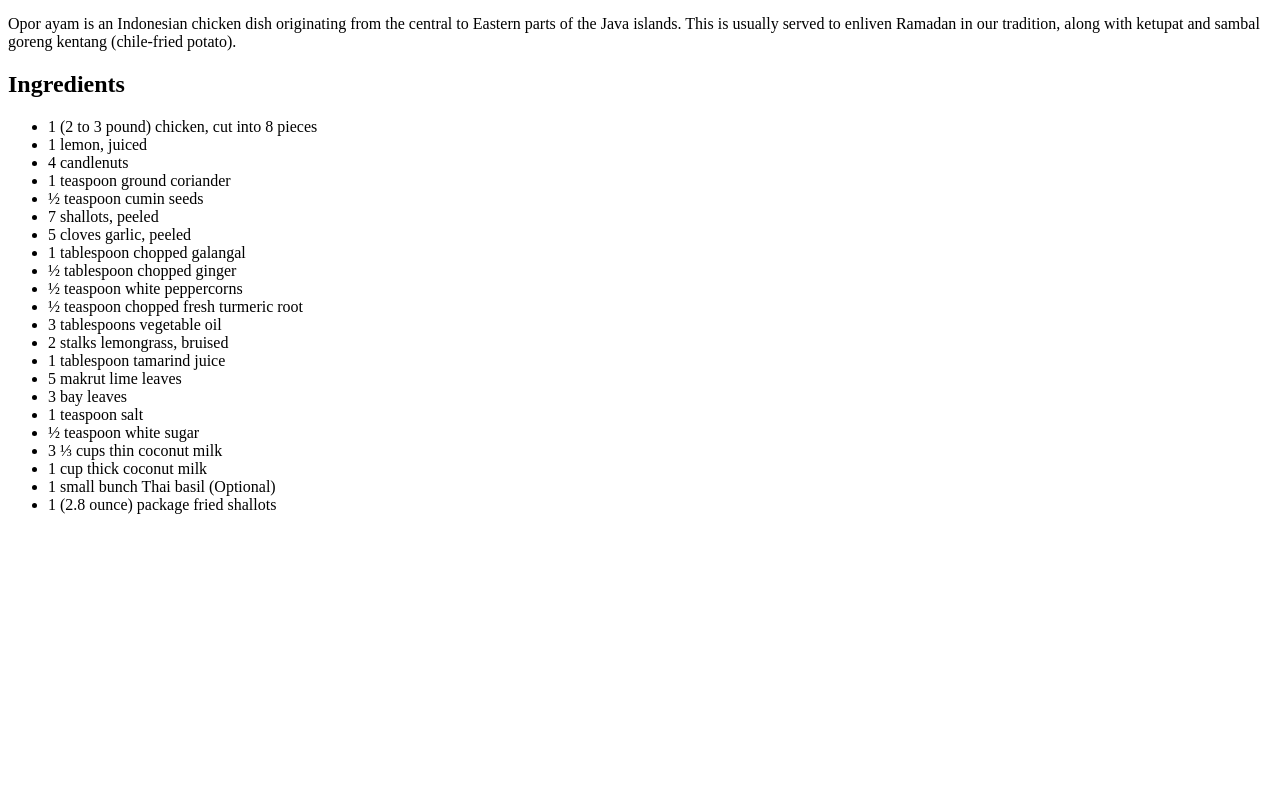
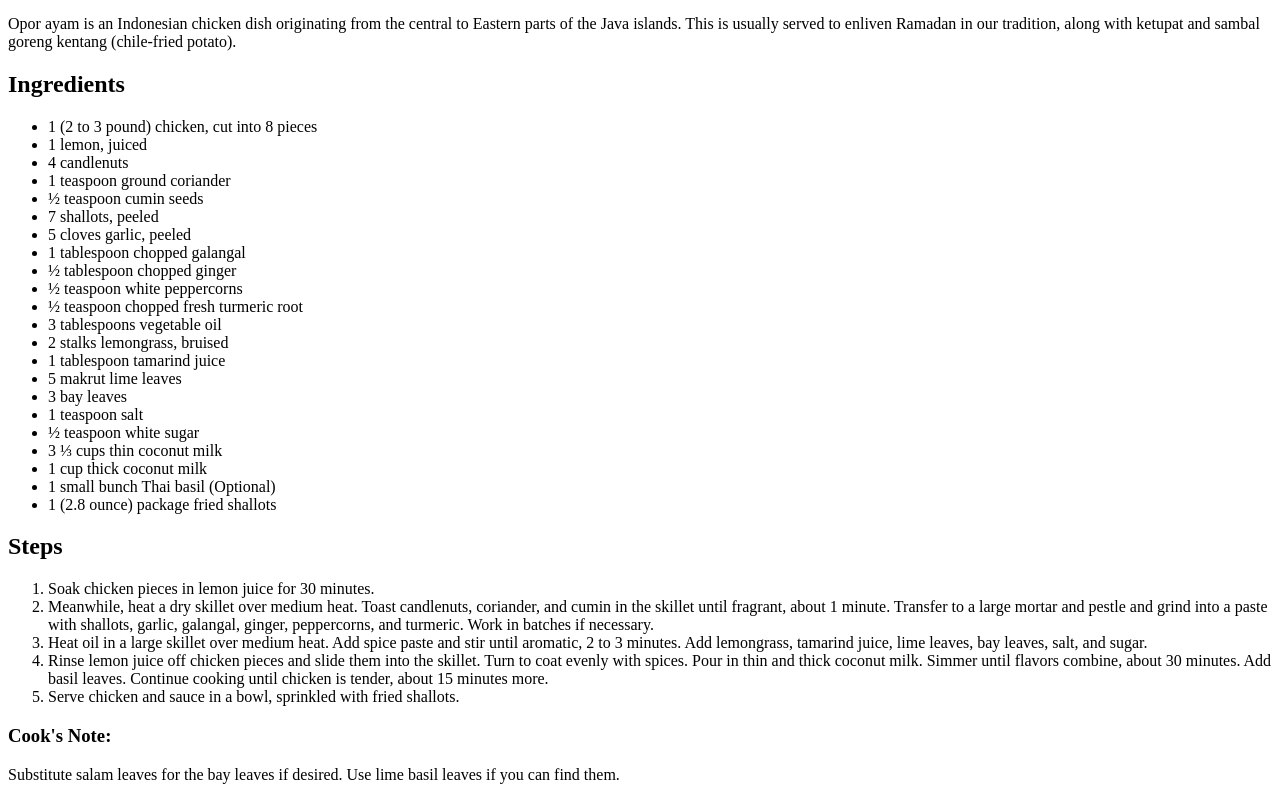
Before and after one commit to notyusuf/odin-recipes, a plain HTML site: page recipes/opor_ayam.html in a window 1280 px wide. Shown: the part 699-1499 px from the top of the page. Before the commit the page ends 1229 px from the top, so only its background shows below. Drawn offline with Linux system fonts and the light colour scheme.

Commit message:
Add steps on opor_ayam.html

```diff
--- a/recipes/opor_ayam.html
+++ b/recipes/opor_ayam.html
@@ -39,5 +39,30 @@
       <li>1 small bunch Thai basil (Optional)</li>
       <li>1 (2.8 ounce) package fried shallots</li>
     </ul>
+    <h2>Steps</h2>
+    <ol>
+      <li>Soak chicken pieces in lemon juice for 30 minutes.</li>
+      <li>
+        Meanwhile, heat a dry skillet over medium heat. Toast candlenuts, coriander, and cumin in
+        the skillet until fragrant, about 1 minute. Transfer to a large mortar and pestle and grind
+        into a paste with shallots, garlic, galangal, ginger, peppercorns, and turmeric. Work in
+        batches if necessary.
+      </li>
+      <li>
+        Heat oil in a large skillet over medium heat. Add spice paste and stir until aromatic, 2 to
+        3 minutes. Add lemongrass, tamarind juice, lime leaves, bay leaves, salt, and sugar.
+      </li>
+      <li>
+        Rinse lemon juice off chicken pieces and slide them into the skillet. Turn to coat evenly
+        with spices. Pour in thin and thick coconut milk. Simmer until flavors combine, about 30
+        minutes. Add basil leaves. Continue cooking until chicken is tender, about 15 minutes more.
+      </li>
+      <li>Serve chicken and sauce in a bowl, sprinkled with fried shallots.</li>
+    </ol>
+    <h3>Cook's Note:</h3>
+    <p>
+      Substitute salam leaves for the bay leaves if desired. Use lime basil leaves if you can find
+      them.
+    </p>
   </body>
 </html>
```
